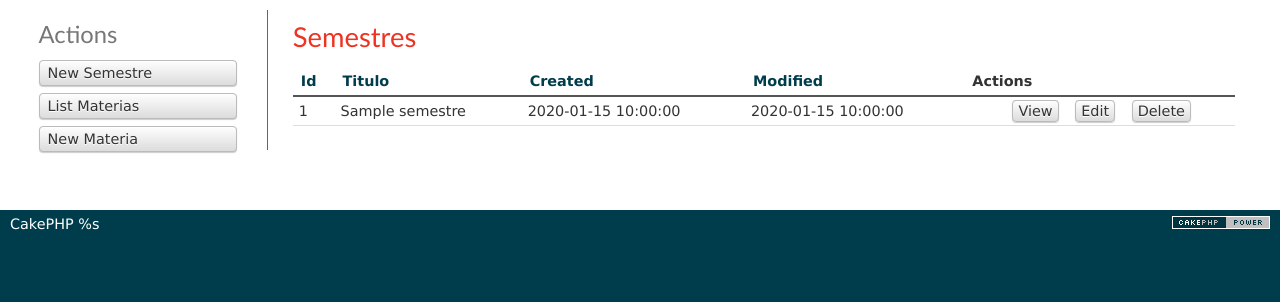
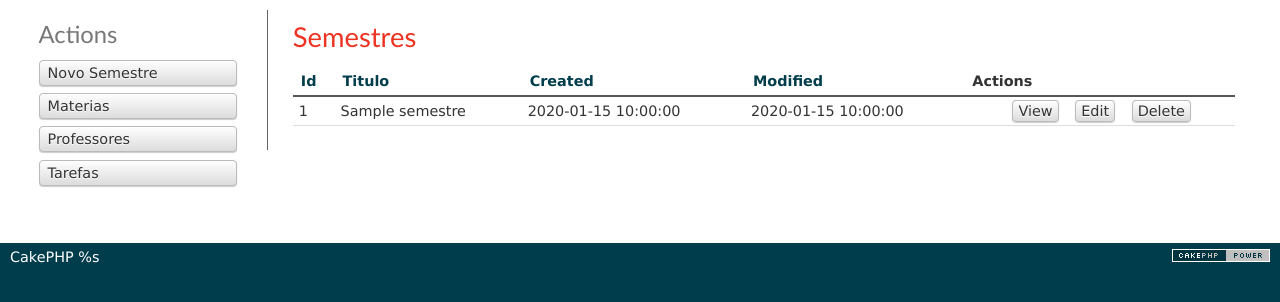
Before and after one commit to FlavianoInacio/faculdade, a CakePHP app: the page made by app/View/Semestres/index.ctp in a window 1280 px wide. Shown: the part 47-349 px from the top of the page. Run offline with PHP 8.4 and a stand-in for CakePHP, Linux system fonts and the light colour scheme; the template is opened without the code that fills it: most values are stand-ins (such as "Sample title", 1, 10 or a date in 2020); data that the repository does not hold is empty; some libraries are stand-ins or nearby versions.

Commit message:
Modificacoes em tarefas

```diff
--- a/app/View/Semestres/index.ctp
+++ b/app/View/Semestres/index.ctp
@@ -43,8 +43,10 @@
 <div class="actions">
 	<h3><?php echo __('Actions'); ?></h3>
 	<ul>
-		<li><?php echo $this->Html->link(__('New Semestre'), array('action' => 'add')); ?></li>
-		<li><?php echo $this->Html->link(__('List Materias'), array('controller' => 'materias', 'action' => 'index')); ?> </li>
-		<li><?php echo $this->Html->link(__('New Materia'), array('controller' => 'materias', 'action' => 'add')); ?> </li>
+		<li><?php echo $this->Html->link(__('Novo Semestre'), array('action' => 'add')); ?></li>
+		<li><?php echo $this->Html->link(__('Materias'), array('controller' => 'materias', 'action' => 'index')); ?> </li>
+		<li><?php echo $this->Html->link(__('Professores'), array('controller' => 'professores', 'action' => 'index'));
+		?> </li>
+		<li><?php echo $this->Html->link(__('Tarefas'), array('controller' => 'tarefas', 'action' => 'index')); ?> </li>
 	</ul>
 </div>
```
